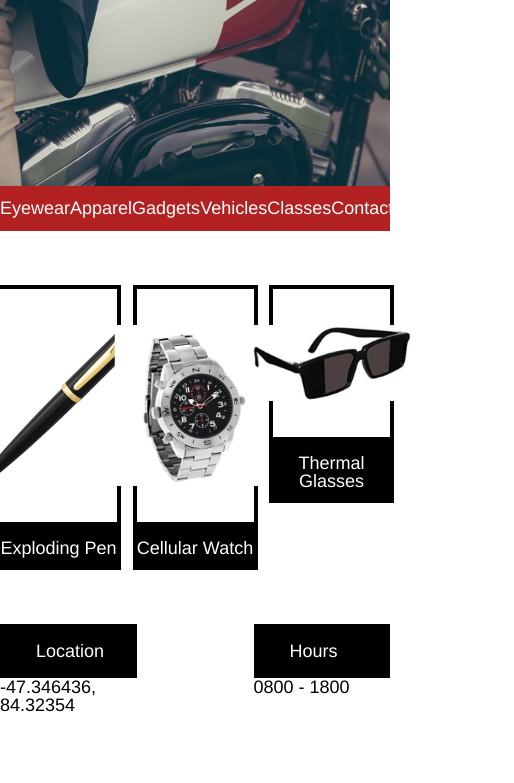
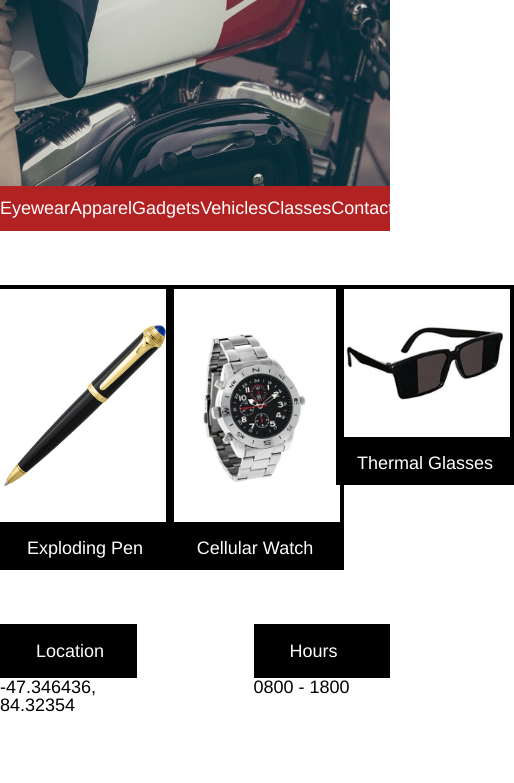
Before and after one commit to natguds/SecretAgentSupply, a plain HTML site: page index.html in a window 390 px wide. Shown: the part 315-1098 px from the top of the page, 514 px wide, since content can reach past the window. Drawn offline with Linux system fonts and the light colour scheme.

Commit message:
Start responsive design.

```diff
--- a/resources/css/style.css
+++ b/resources/css/style.css
@@ -85,7 +85,6 @@ html {
   display: flex;
   justify-content: space-between;
   margin: 3rem 0;
-
 }
 
 .product {
@@ -104,10 +103,11 @@ html {
 }
 
 .product img {
+  max-width: 9rem;
   max-height: 9rem;
-  max-width: 9rem;
   margin: 2rem 0;
 }
+
 
 .product span {
   width: 100%;
@@ -157,3 +157,12 @@ html {
 .footer {
   background-color: black;
 }
+
+
+/* Media Queries */
+
+@media only screen and (max-width: 960px) {
+  .product {
+    width: 47%;
+  }
+}
```
